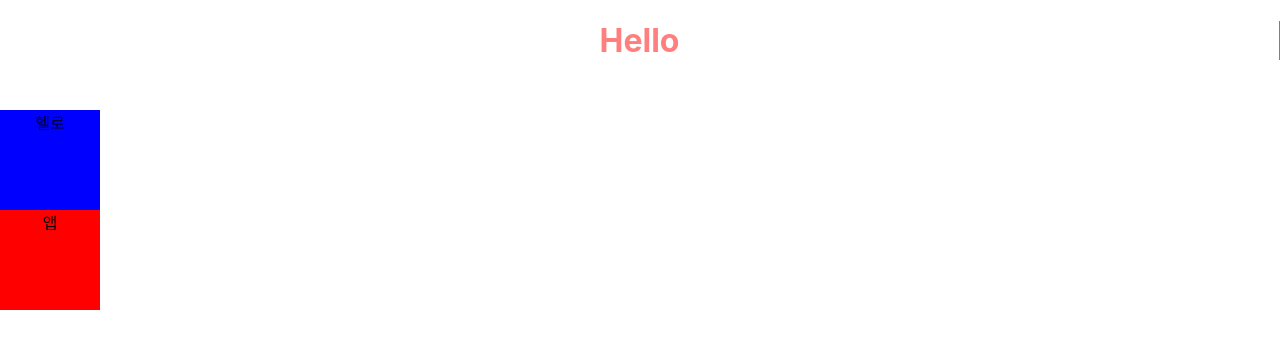
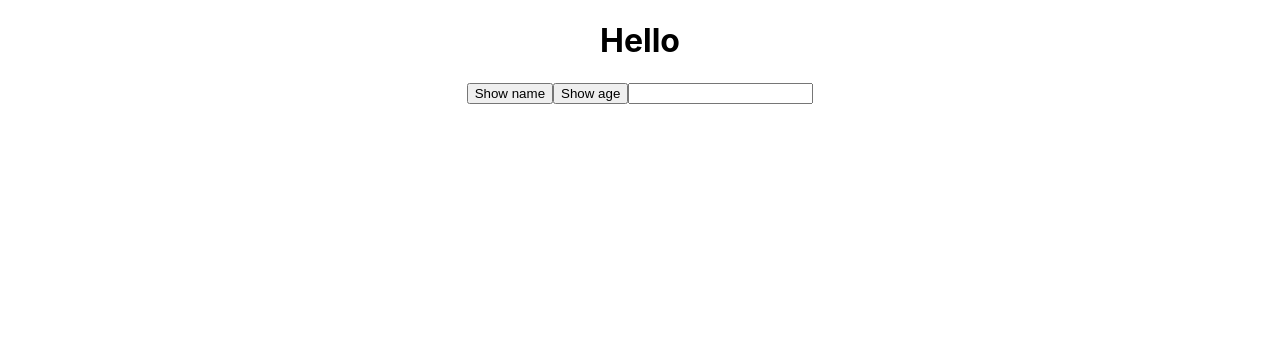
Before and after one commit to bearscome/React, a React (Create React App) app in the folder react-angma/: page / in a window 1280 px wide. Shown: the top 348 px of the page. Built offline with nearby package versions, Linux system fonts and the light colour scheme.

Commit message:
이벤트 처리 방법

```diff
--- a/react-angma/src/App.js
+++ b/react-angma/src/App.js
@@ -8,7 +8,6 @@ function App() {
   return (
     <div className="App">
       <Hello/>
-      <div className = {Styles.box}>앱</div>
     </div>
   );
 }
--- a/react-angma/src/component/Hello.js
+++ b/react-angma/src/component/Hello.js
@@ -1,28 +1,30 @@
-/*const Hello = function() {
-    <p>HEllow</p>
-}
-
-const Hello = () => {
-    <p>HEllow</p>
-}
-
-export default Hello;
-*/
-
 import World from "./World";
 import Styles from "./Hello.module.css"
 
 export default function Hello () {
+    function ShowName () {
+
+    }
+
+    function ShowAge (age) {
+        console.log(age)
+    }
+
+    function ShowText(text) {
+        console.log(text)
+    }
+
     return(
-        <>{/* 스타일 주는 방법_1*/}
-            <h1 style={{
-                color : 'red',
-                borderRight : '1px solid #000',
-                marginBottom : '50px',
-                opacity : 0.5
-
-            }}>Hello</h1>
-            <div className = {Styles.box}>헬로</div> {/*Styles를 선언하고 클래스를 객체로 가져옴 */}
+        <>
+           <h1>Hello</h1>
+           <button >Show name</button>
+           <button onClick={ShowAge(10)}>Show age</button>
+           <input type='text' onChange = { (e) =>{
+                const text = e.target.value;
+                ShowText(text)
+           }}/>
         </>
     )
 }
+
+//상황에 맞게 가독성이 좋은 함수 작성
```
